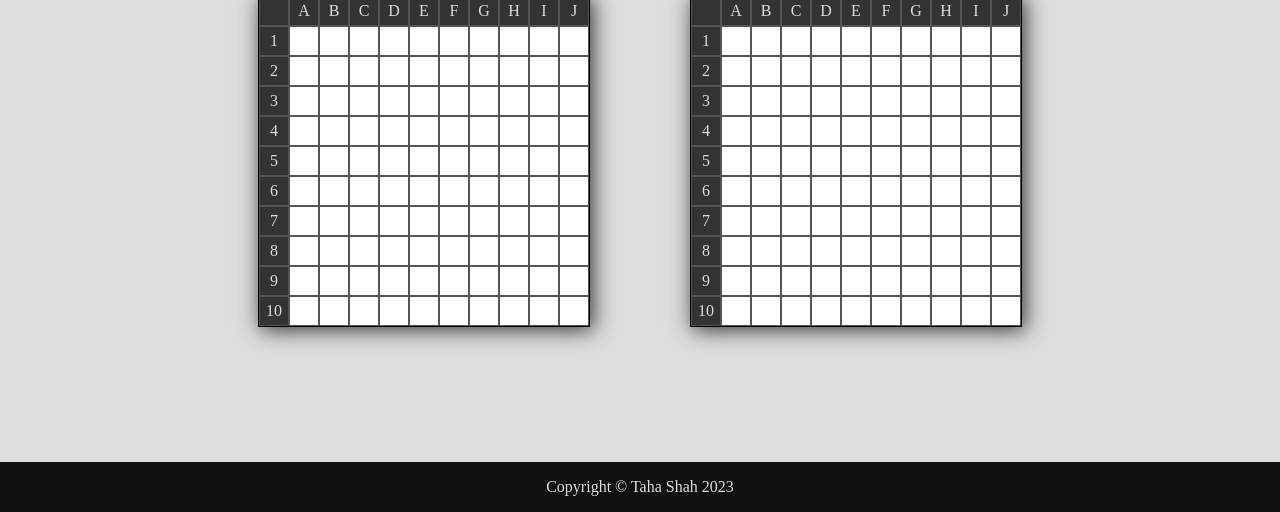
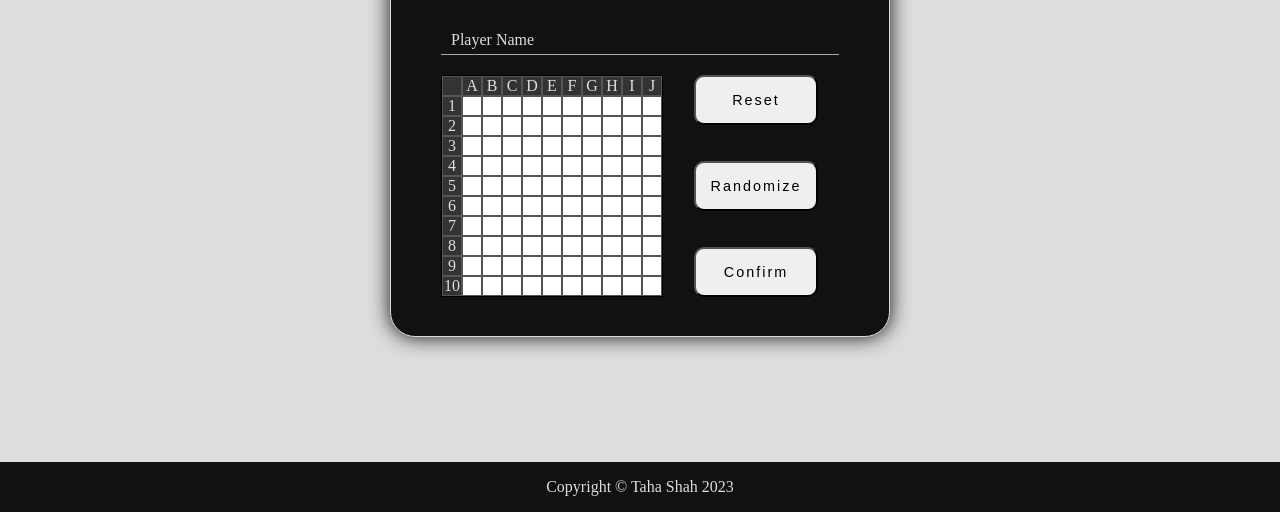
Before and after one commit to TahaShah141/battleship, a website built with webpack: page dist/index.html in a window 1280 px wide. Shown: the part 288-800 px from the top of the page. Built offline with nearby package versions, Linux system fonts and the light colour scheme.

Commit message:
Add css to setup form

```diff
--- a/src/domStuff.js
+++ b/src/domStuff.js
@@ -10,6 +10,20 @@ function newPara(text, ...classes) {
     para.textContent = text;
 
     return para;
+}
+
+function newInput(placeholderText) {
+    let container = newElement("div", "input-container", "center");
+
+    let label = newElement("label", "input-label");
+    label.textContent = placeholderText;
+    let input = newElement("input", "input-field");
+    input.placeholder = placeholderText;
+
+    container.appendChild(input);
+    container.appendChild(label);
+
+    return container;
 }
 
 export function initLayout() {
@@ -34,7 +48,6 @@ function getHeader() {
     header.appendChild(title);
     return header;
 }
-
 
 function getMain() {
     let main = newElement("div", "main");
@@ -94,3 +107,87 @@ function getFooter() {
     footer.appendChild(newPara(text));
     return footer;
 }
+
+
+export function setupLayout() {
+    const body = document.body;
+
+    const header = getHeader();
+    const main = getSetupMain();
+    const footer = getFooter();
+
+    body.appendChild(header);
+    body.appendChild(main);
+    body.appendChild(footer);
+}
+
+function getSetupMain() {
+    let main = newElement("div", "main");
+    let form = newElement("div", "startup-form");
+
+    let title = newElement("h3", "form-title");
+    title.textContent = "Setup";
+
+    let inputContainer = newInput("Player Name");
+
+    let boardNbuttons = newElement("div", "setup-container");
+
+    let board = getSetupBoard(1);
+    let buttons = getSetupButtons();
+
+    boardNbuttons.appendChild(board);
+    boardNbuttons.appendChild(buttons);
+
+    form.appendChild(title);
+    form.appendChild(document.createElement("hr"));
+    form.appendChild(inputContainer);
+    form.appendChild(boardNbuttons);
+
+    main.appendChild(form);
+    return(main);
+}
+
+function getSetupBoard(i) {
+    let board = newElement("div", "setup-board");
+
+    for (let row = 0; row < 11; row++) {
+        for (let col = 0; col < 11; col++) {
+            let cell = newElement("div", "setup-cell");
+
+            if (row === 0 && col !== 0) {
+                cell.appendChild(newPara(`${String.fromCharCode(64+col)}`));
+                cell.classList.add("cell-heading");
+                cell.classList.add("center");
+            }
+            else if (col === 0 && row !== 0) {
+                cell.appendChild(newPara(`${row}`));
+                cell.classList.add("cell-heading");
+                cell.classList.add("center");
+            }
+            else if (col !== 0 && row !== 0) {
+                cell.dataset.row = row-1;
+                cell.dataset.col = col-1;
+            }
+            board.appendChild(cell);
+        }
+    }
+    board.firstChild.classList.add("cell-heading");
+    return board;
+}
+
+function getSetupButtons() {
+    let buttons = newElement("div", "setup-buttons");
+    let resetButton = newElement("button", "setup-button", "reset");
+    let randomizeButton = newElement("button", "setup-button", "randomize");
+    let confirmButton = newElement("button", "setup-button", "confirm");
+
+    resetButton.textContent = "Reset";
+    randomizeButton.textContent = "Randomize";
+    confirmButton.textContent = "Confirm";
+
+    buttons.appendChild(resetButton);
+    buttons.appendChild(randomizeButton);
+    buttons.appendChild(confirmButton);
+
+    return buttons;
+}
--- a/src/gameloop-class.js
+++ b/src/gameloop-class.js
@@ -1,4 +1,5 @@
 const Player = require('./player-class');
+import { getShips } from './ship-class';
 
 export class Gameloop {
     constructor() {
@@ -7,6 +8,6 @@ export class Gameloop {
     }
 
     static setup() {
-
+        let ships = getShips();
     }
 }
--- a/src/index.js
+++ b/src/index.js
@@ -1,7 +1,7 @@
 import "./style.css";
-import {initLayout} from "./domStuff";
+import {setupLayout, initLayout} from "./domStuff";
 import {Gameloop} from './gameloop-class';
 
-initLayout();
+setupLayout();
 
 Gameloop.setup();
--- a/src/ship-class.js
+++ b/src/ship-class.js
@@ -37,4 +37,13 @@ class Segment {
     }
 }
 
-module.exports = Ship;
+
+export function getShips() {
+    let ships = [];
+    for (let count = 1; count <= 4; count++)
+    for (let i = 0; i < count; i++)
+    ships.push(new Ship(5-count));
+    return ships;
+}
+
+export default {Ship};
--- a/src/style.css
+++ b/src/style.css
@@ -37,6 +37,64 @@ body {
     display: flex;
     justify-content: center;
     gap: 100px;
+}
+
+.startup-form {
+    padding: 0px 50px;
+    align-self: center;
+    background-color: var(--black);
+    width: 500px;
+    height: 400px;
+    border-radius: 25px;
+    border: 1px solid var(--white);
+    box-shadow: 0px 0px 20px #111;
+    display: flex;
+    flex-direction: column;
+    gap: 10px;
+}
+
+.form-title {
+    text-align: center;
+    color: var(--white);
+    font-size: 2.5rem;
+}
+
+.setup-container {
+    --box-size: 20px;
+    display: flex;
+    gap: 10px;
+    margin: 10px 0px;
+}
+
+.setup-board {
+    border: 1px solid black;
+    height: calc(11*(var(--box-size)+11));
+    width: calc(11*var(--box-size)+11);
+
+    display: grid;
+    grid-template-columns: repeat(11, var(--box-size));
+    grid-template-rows: repeat(11, var(--box-size));
+}
+
+.setup-cell {
+    background-color: white;
+    border: 1px solid #555;
+}
+
+.setup-buttons {
+    width: 100%;
+    display: flex;
+    flex-direction: column;
+    justify-content: space-between;
+    align-items: center;
+}
+
+.setup-button {
+    width: 75%;
+    height: 50px;
+    border-radius: 10px;
+    font-size: 0.9rem;
+    letter-spacing: 2px;
 }
 
 
@@ -79,3 +137,43 @@ body {
 .cell-heading:hover {
     background-color: #333;
 }
+
+.input-container {
+    position: relative;
+    padding-top: 1rem;
+}
+
+.input-label {
+    position: absolute;
+    color: #ddd;
+    top: 1.5rem;
+    left: 10px;
+}
+
+.input-field {
+    flex: 1;
+    background-color: transparent;
+    border: none;
+    border-bottom: 1px solid #aaa;
+    height: 2rem;
+    color: white;
+    padding: 0 10px;
+}
+
+.input-field::placeholder {
+    color: transparent;
+}
+
+.input-field:focus {
+    outline: none;
+    padding: 0px 10px;
+    border-color: white;
+}
+
+.input-field:focus + .input-label {
+    color: white;
+    font-size: 1.25rem;
+    transform: translateY(-1.5rem);
+    transition: transform 0.5s , font-size 0.5s;
+    transition-timing-function: cubic-bezier(0.175, 0.885, 0.32, 1.275);
+}
```
Also changed, not shown: dist/main.js.
